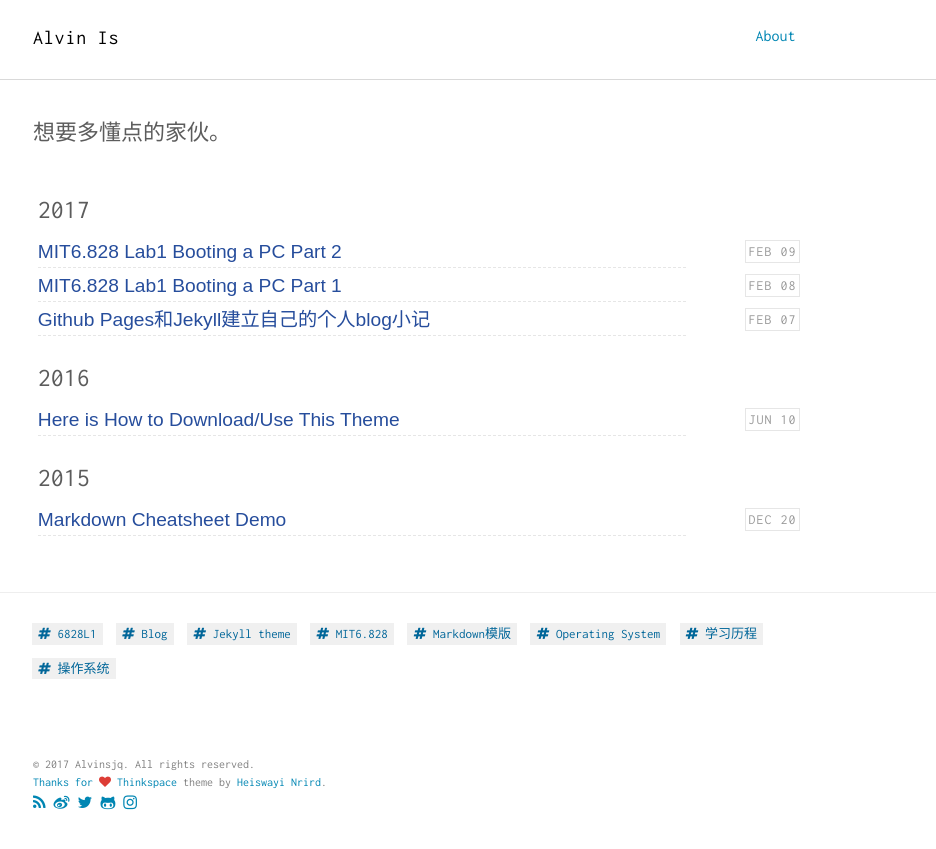
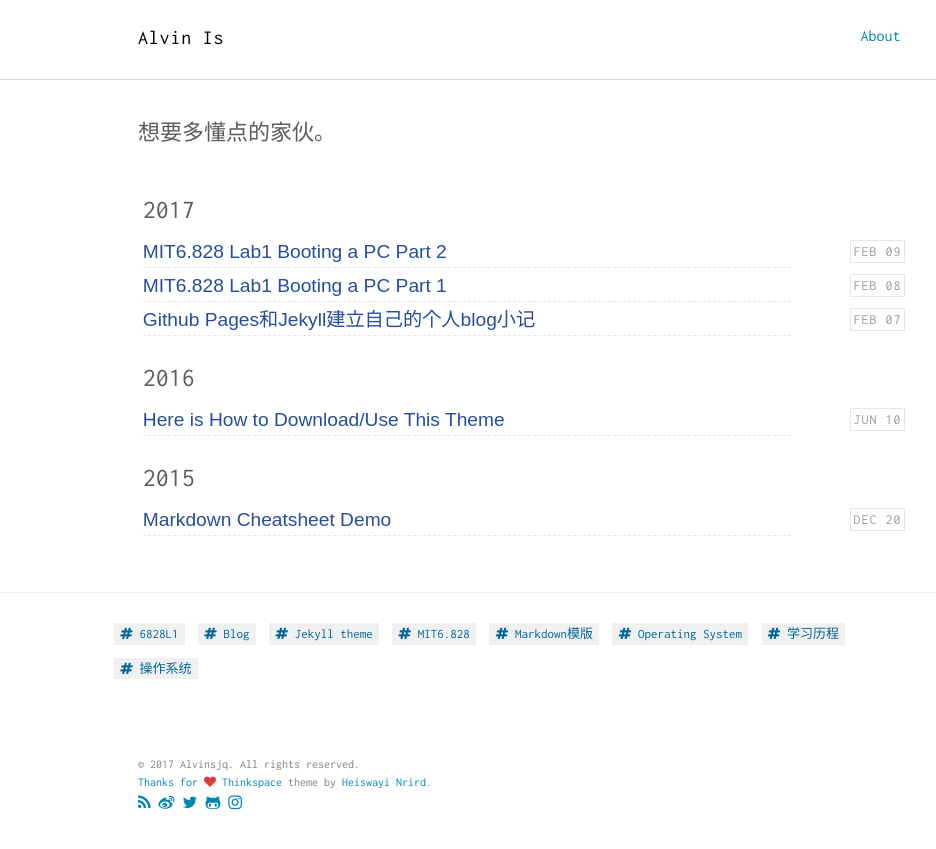
Before and after one commit to Alvinsjq/Alvinsjq.github.io, a Jekyll site: the page built from index.html, in a window 1280 px wide. Shown: the top 849 px of the page, without its empty margins (116-1052 px from the left). Built offline with Jekyll 4.4.1, drawn with Linux system fonts in a browser that asks for light colours.

Commit message:
phone view

```diff
--- a/assets/scss/_layout.scss
+++ b/assets/scss/_layout.scss
@@ -40,7 +40,7 @@ hr {
 
 .container {
   padding: $base-spacing;
-  margin-left: 125px;
+  margin-left: auto;
   margin-right: auto;
   max-width: 820px;
   font-weight: normal;
@@ -320,7 +320,10 @@ hr {
 
 
     margin-bottom: 20px;
-    margin-left: 148px;
+    margin-left: auto;
+padding-left:0px;
+
+
    margin-right: auto;
    max-width: 820px;
     a.tag-anchor {
```
